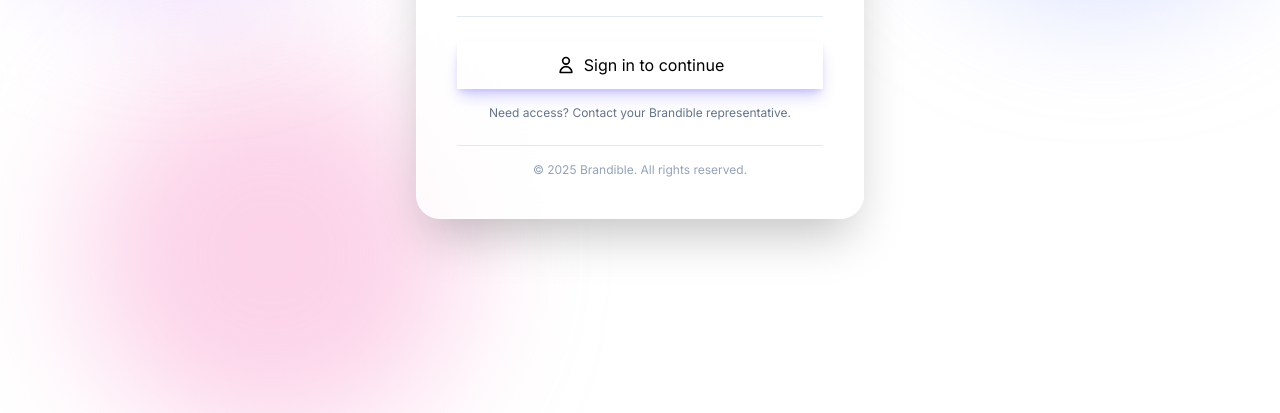
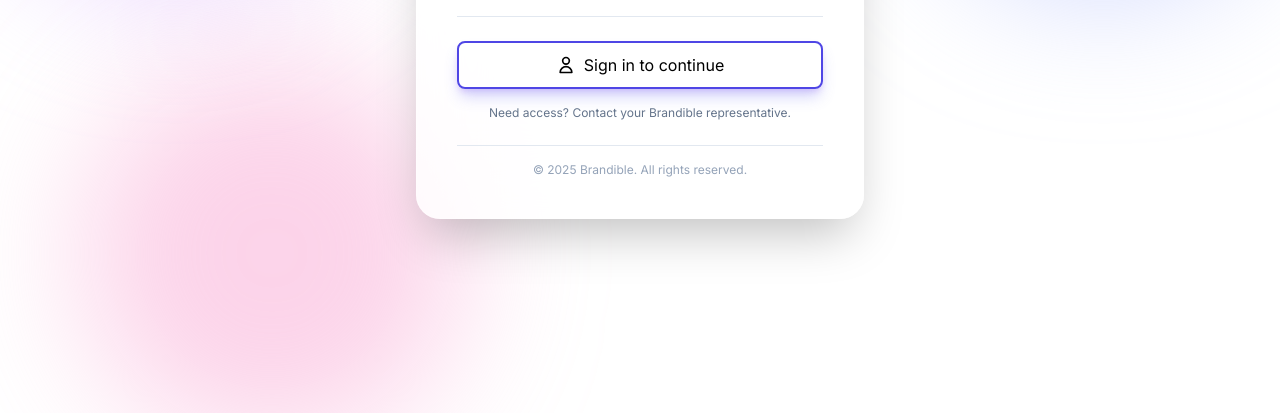
Before and after one commit to michaelnakhla00-beep/brandible-hub, a website: page index.html in a window 1280 px wide. Shown: the part 387-800 px from the top of the page. Drawn offline with nearby package versions, Linux system fonts and the light colour scheme.

Commit message:
Add border around Sign in to continue button

```diff
--- a/index.html
+++ b/index.html
@@ -61,7 +61,7 @@
 
       <!-- Sign in button -->
       <div class="space-y-4">
-        <div class="btn-surface w-full"><button id="loginBtn" class="w-full btn-primary btn-lg text-base">
+        <div class="btn-surface w-full"><button id="loginBtn" class="w-full btn-primary btn-lg text-base border-2 border-indigo-600 dark:border-indigo-500 rounded-lg">
           <span class="flex items-center justify-center gap-2">
             <svg class="w-5 h-5" fill="none" stroke="currentColor" viewBox="0 0 24 24">
               <path stroke-linecap="round" stroke-linejoin="round" stroke-width="2" d="M16 7a4 4 0 11-8 0 4 4 0 018 0zM12 14a7 7 0 00-7 7h14a7 7 0 00-7-7z"></path>
```
